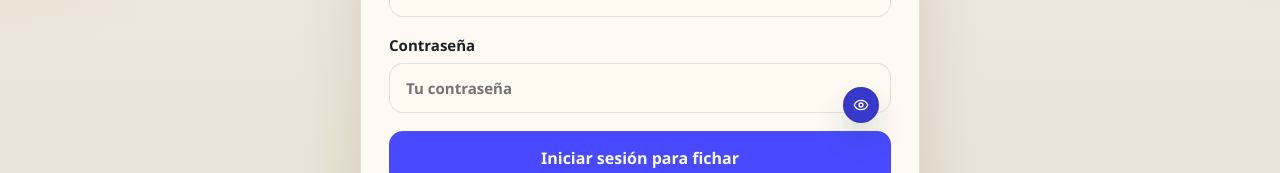
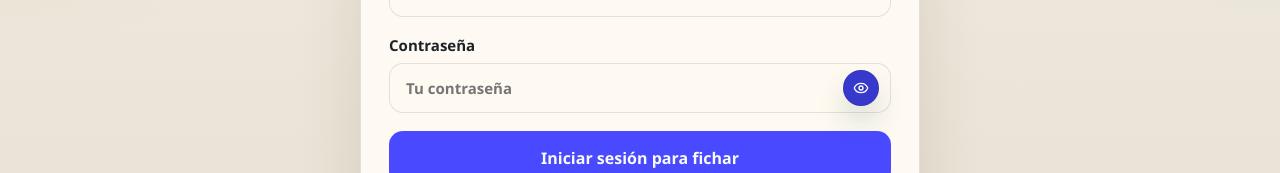
Before and after one commit to homerig/ficharEntrada, a React (Vite) app: page / in a window 1280 px wide. In both pictures the pointer is over the button "Mostrar contraseña". Shown: the part 371-544 px from the top of the page. Built offline with nearby package versions, Linux system fonts and the light colour scheme.

Commit message:
fix show button v.2

```diff
--- a/src/styles/App.css
+++ b/src/styles/App.css
@@ -308,6 +308,27 @@ h2 {
   justify-content: center;
   z-index: 1;
   flex: 0 0 auto;
+  transition: background-color 0.18s ease, border-color 0.18s ease, box-shadow 0.18s ease;
+  touch-action: manipulation;
+}
+
+.password-toggle:hover,
+.password-toggle:active,
+.password-toggle:focus,
+.password-toggle:focus-visible {
+  transform: translateY(-50%);
+}
+
+.password-toggle:hover {
+  background: rgba(255, 250, 240, 0.92);
+  box-shadow: none;
+}
+
+.password-toggle:focus,
+.password-toggle:focus-visible {
+  outline: none;
+  border-color: rgba(13, 107, 89, 0.4);
+  box-shadow: 0 0 0 3px rgba(13, 107, 89, 0.12);
 }
 
 .field input:disabled,
```
Also changed, not shown: 4 other files (tests, documents, lock files or other folders).
